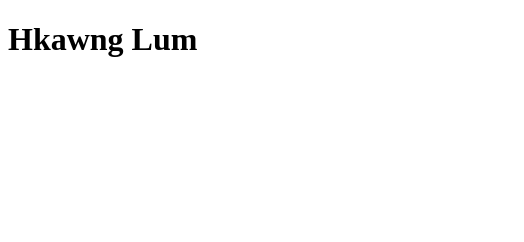
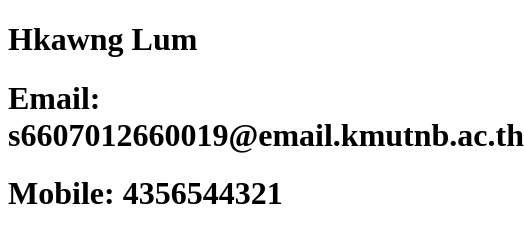
Before and after one commit to Jamesssss9/git-simple-project, a plain HTML site: page website_project/index.html in a window 390 px wide. Shown: the whole page, 524 px wide, since content can reach past the window. Drawn offline with Linux system fonts and the light colour scheme.

Commit message:
Added email and phone in index.html

```diff
--- a/website_project/index.html
+++ b/website_project/index.html
@@ -8,6 +8,8 @@
 <body>
 
     <h1>Hkawng Lum</h1>
+    <h1>Email: s6607012660019@email.kmutnb.ac.th</h1>
+    <h1>Mobile: 4356544321</h1>
 
 </body>
 </html>
```
